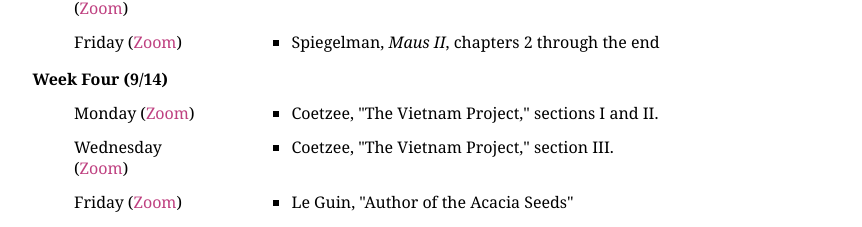
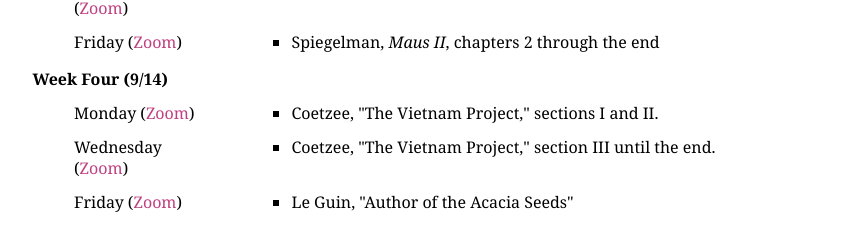
Before and after one commit to loadedonloaded/engl201, a plain HTML site: page index.html in a window 1280 px wide. Shown: the part 2891-3118 px from the top of the page, without its empty margins (89-951 px from the left). Drawn offline with Linux system fonts and the light colour scheme.

Commit message:
Update index.html

```diff
--- a/index.html
+++ b/index.html
@@ -338,7 +338,7 @@ Final Essay (25%)
         Wednesday (<a href="https://psu.instructure.com/courses/2074927/external_tools/207840" target="_blank">Zoom</a>)
                                             </div>
                                             <ul class="m"><div class="column two">
-        <li>Coetzee, "The Vietnam Project," section III.</li>
+        <li>Coetzee, "The Vietnam Project," section III until the end.</li>
                                             </div></ul></div>
                                             <div class="row"><div class="column one">
         Friday (<a href="https://psu.instructure.com/courses/2074927/external_tools/207840" target="_blank">Zoom</a>)
```
